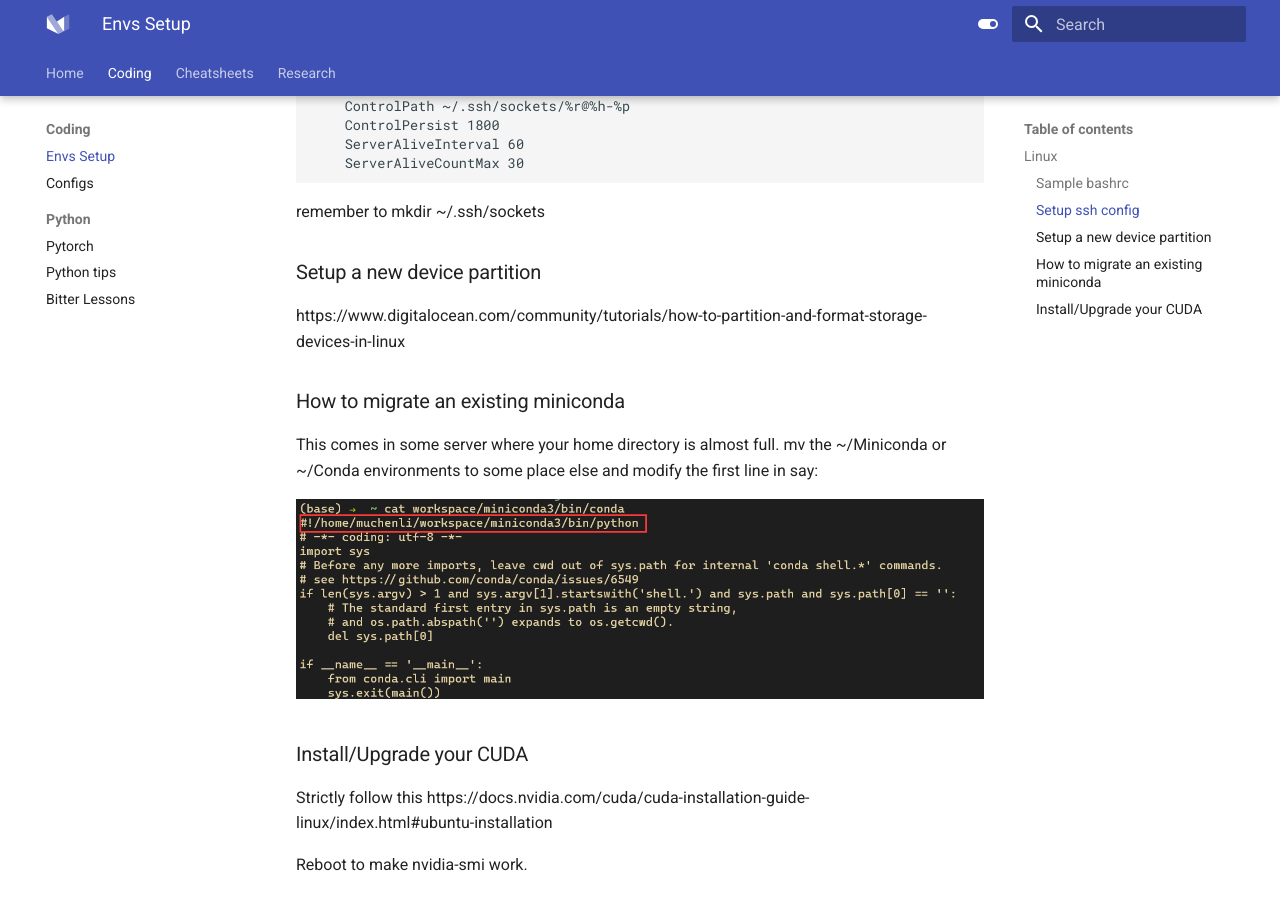
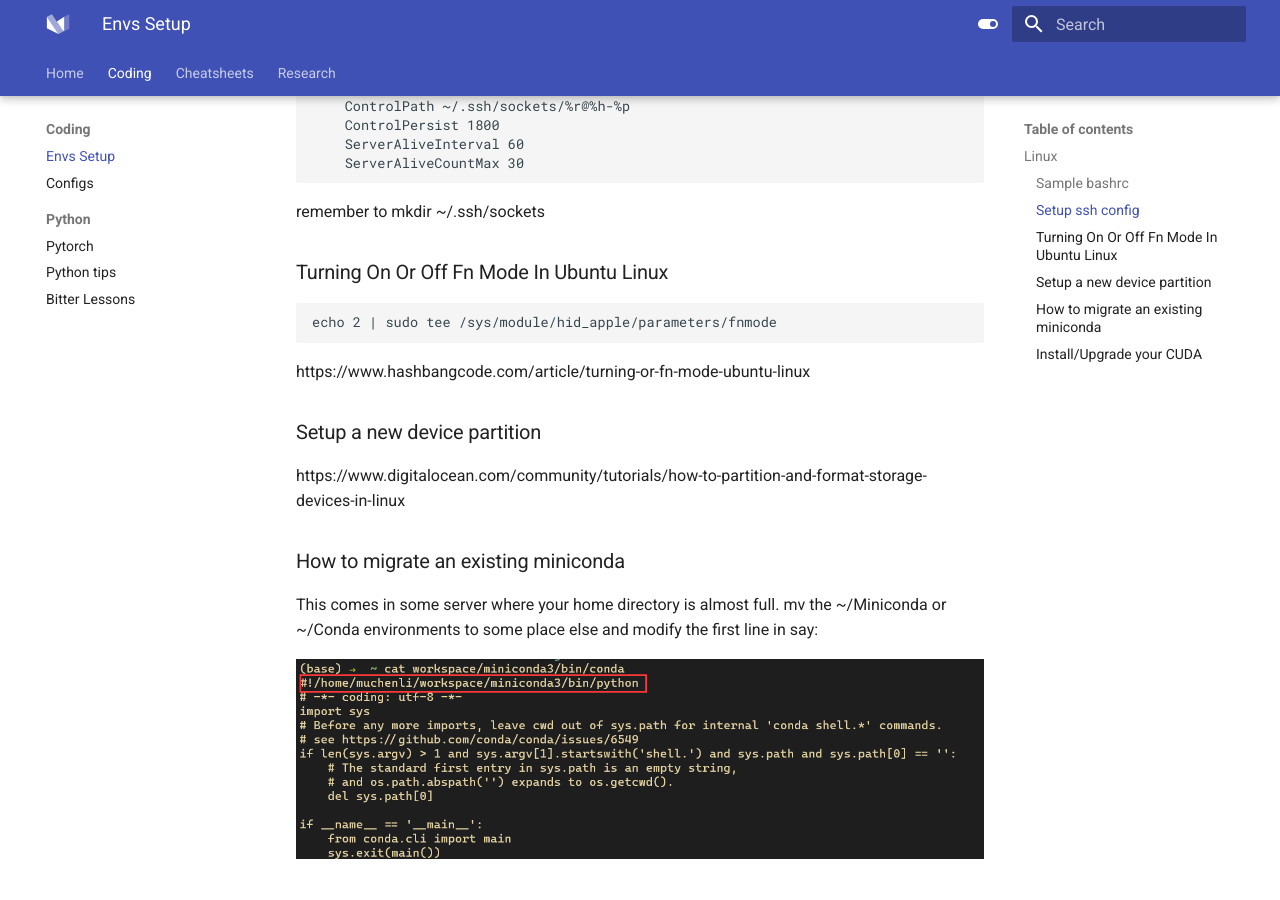
Before and after one commit to jojoml/jojodoc, an MkDocs documentation site: the page built from docs/coding/envs.md, in a window 1280 px wide and 900 px high, scrolled down 380 px. Built offline with MkDocs 1.6.1 and Material for MkDocs 9.7.7, drawn with Linux system fonts in a browser that asks for light colours.

Commit message:
Update envs.md

````diff
--- a/docs/coding/envs.md
+++ b/docs/coding/envs.md
@@ -12,6 +12,12 @@ Host *
     ServerAliveCountMax 30
 ```
 remember to mkdir ~/.ssh/sockets
+
+### Turning On Or Off Fn Mode In Ubuntu Linux
+```
+echo 2 | sudo tee /sys/module/hid_apple/parameters/fnmode
+```
+https://www.hashbangcode.com/article/turning-or-fn-mode-ubuntu-linux
 
 ### Setup a new device partition
 https://www.digitalocean.com/community/tutorials/how-to-partition-and-format-storage-devices-in-linux
````
